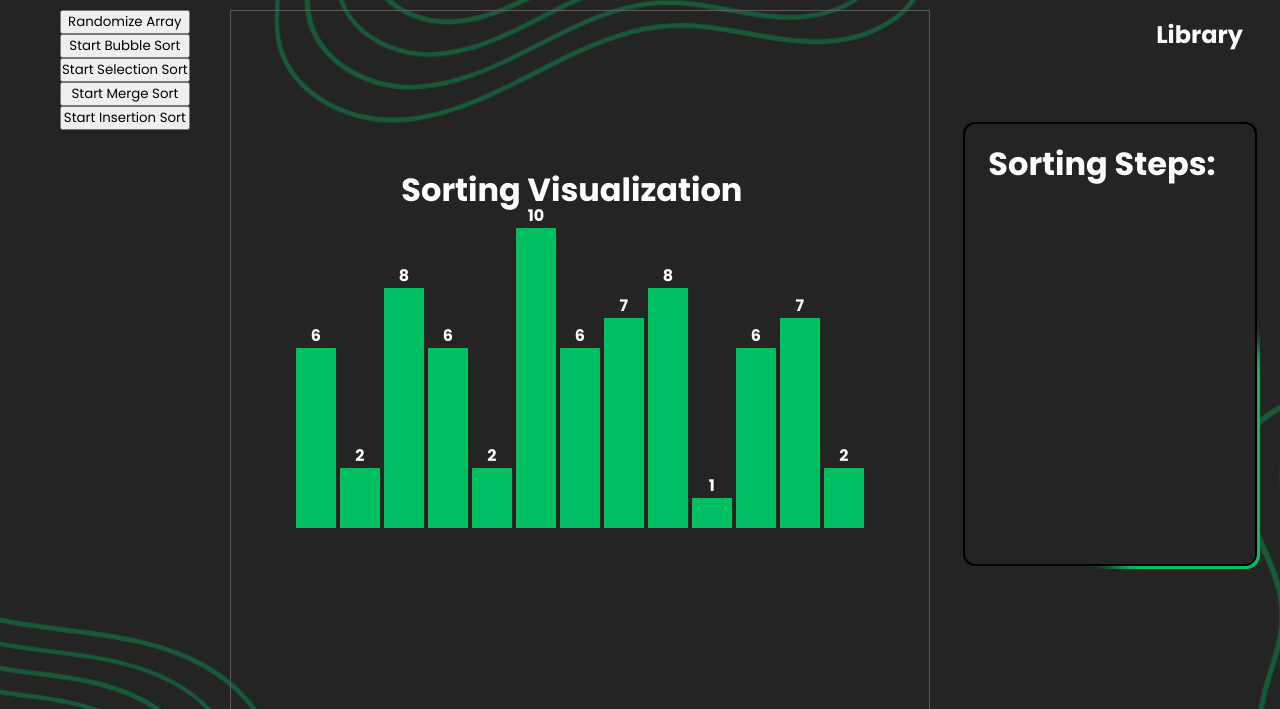
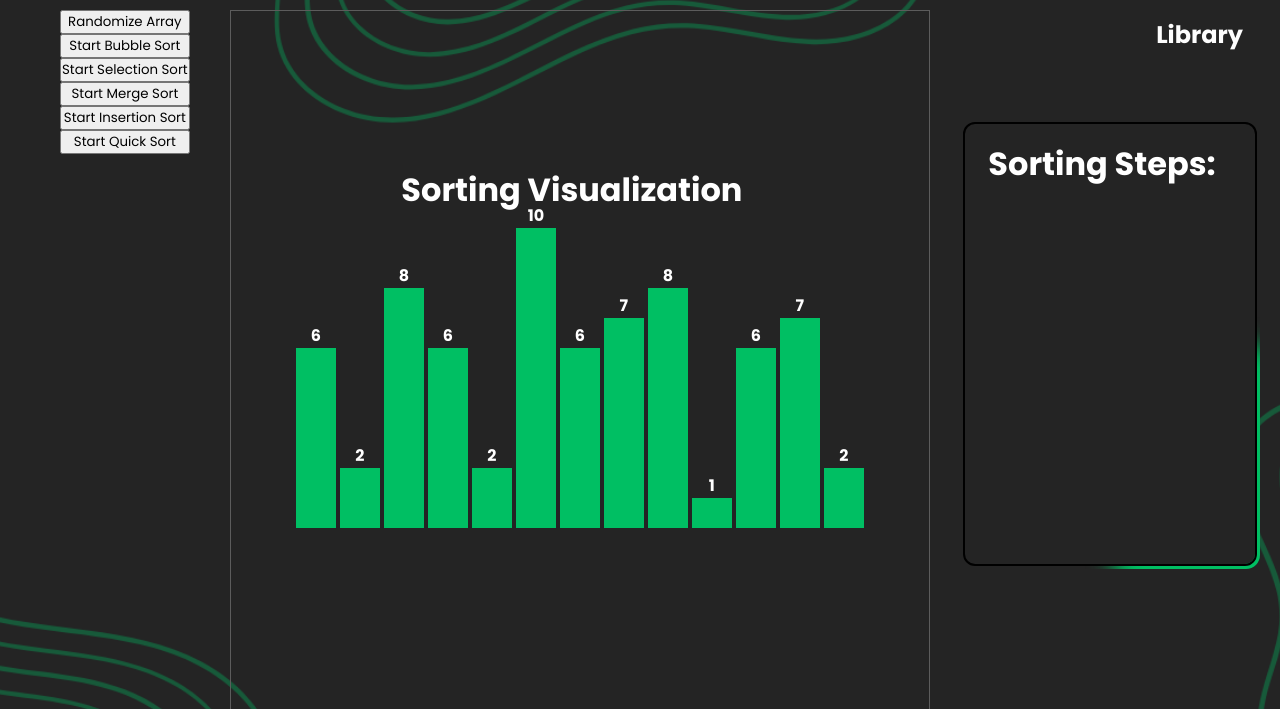
Before and after one commit to RheoCents/Baby-MEN-Webpage, a Flask app: page /work5 in a window 1280 px wide. Shown: the part 60-769 px from the top of the page. Run offline with Flask 3, Linux system fonts and the light colour scheme.

Commit message:
added more sort functions

```diff
--- a/templates/sort.html
+++ b/templates/sort.html
@@ -252,6 +252,7 @@
             <button onclick="startSelectionSort()">Start Selection Sort</button>
             <button onclick="startMergeSort()">Start Merge Sort</button>
             <button onclick="startInsertionSort()">Start Insertion Sort</button>
+            <button onclick="startQuickSort()">Start Quick Sort</button>
         </div>
         <div class="graph-content">
             <h1>Sorting Visualization</h1>
@@ -480,6 +481,52 @@
             finalBars.forEach(bar => bar.classList.add('sorted')); // Mark all elements as sorted
         }
 
+        async function quickSort(arr, low, high) {
+            if (low < high) {
+                const pi = await partition(arr, low, high);
+                await quickSort(arr, low, pi - 1);
+                await quickSort(arr, pi + 1, high);
+            }
+        }
+
+        async function partition(arr, low, high) {
+            const pivot = arr[high];
+            let i = low - 1;
+            const bars = document.querySelectorAll('.bar');
+
+            for (let j = low; j < high; j++) {
+                bars[j].style.backgroundColor = 'red'; // Highlight the current bar
+                await new Promise(resolve => setTimeout(resolve, 500)); // Pause for visualization
+
+                if (arr[j] < pivot) {
+                    i++;
+                    [arr[i], arr[j]] = [arr[j], arr[i]];
+                    bars[i].style.height = `${arr[i] * 30}px`;
+                    bars[j].style.height = `${arr[j] * 30}px`;
+
+                    // Update the displayed values
+                    bars[i].querySelector('.bar-value').innerText = arr[i];
+                    bars[j].querySelector('.bar-value').innerText = arr[j];
+                }
+                bars[j].style.backgroundColor = 'teal'; // Reset the color
+            }
+            [arr[i + 1], arr[high]] = [arr[high], arr[i + 1]];
+            bars[i + 1].style.height = `${arr[i + 1] * 30}px`;
+            bars[high].style.height = `${arr[high] * 30}px`;
+
+            // Update the displayed values
+            bars[i + 1].querySelector('.bar-value').innerText = arr[i + 1];
+            bars[high].querySelector('.bar-value').innerText = arr[high];
+
+            return i + 1; // Return the partition index
+        }
+
+        async function startQuickSort() {
+            await quickSort(array, 0, array.length - 1);
+            const bars = document.querySelectorAll('.bar');
+            bars.forEach(bar => bar.classList.add('sorted')); // Mark all elements as sorted
+        }
+
         randomizeArray();
     </script>
 </body>
```
